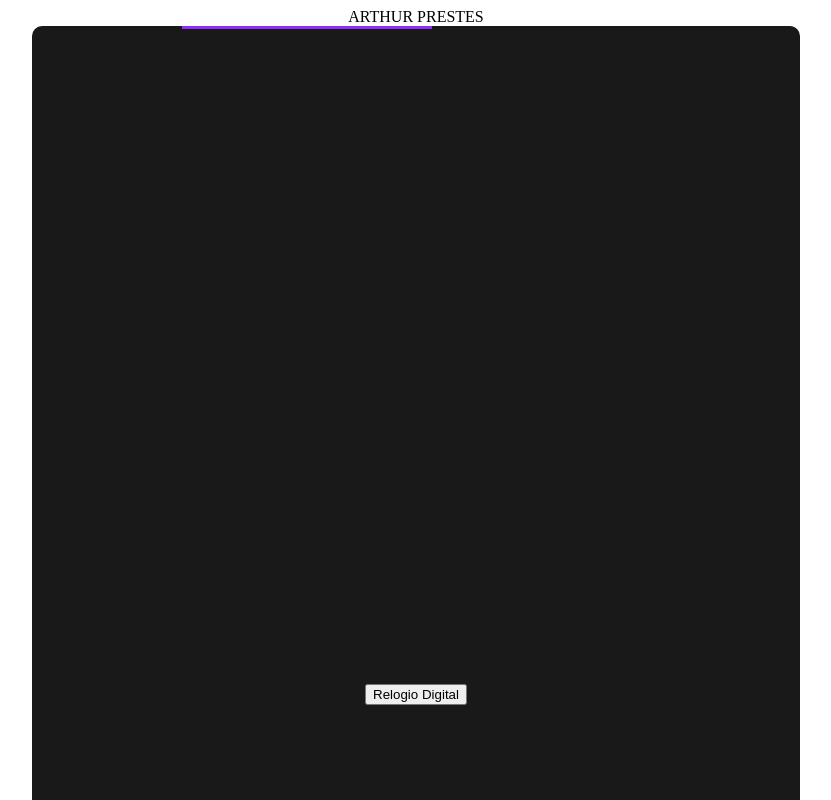
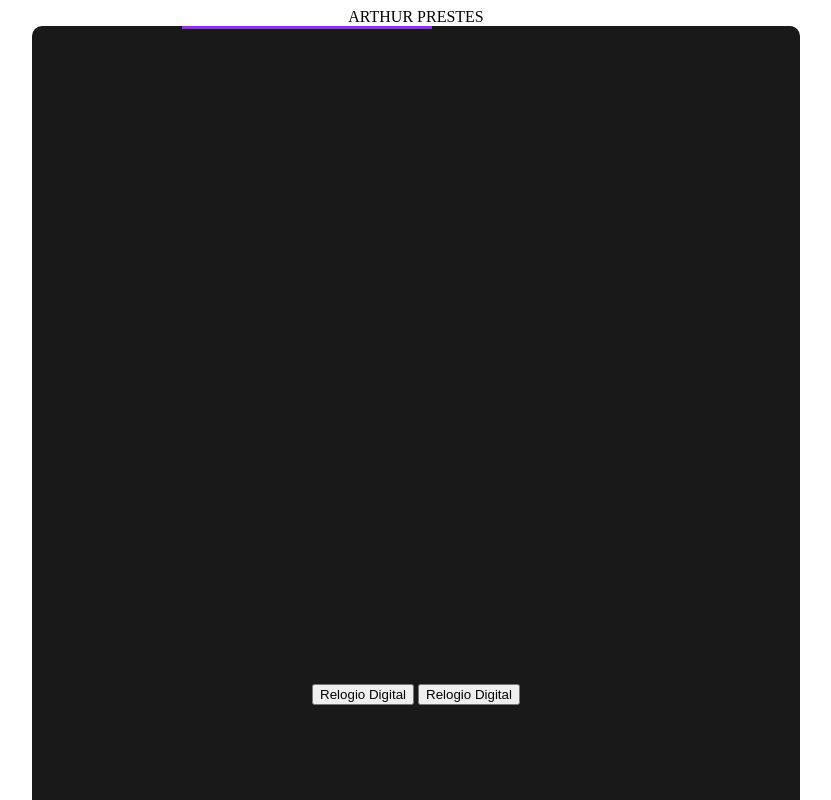
Before and after one commit to ArthurPrestes/ArthurPrestes.github.io, a plain HTML site: page index.html in a window 1280 px wide. Shown: the top 800 px of the page, without its empty margins (224-1055 px from the left). Drawn offline with Linux system fonts and the light colour scheme.

Commit message:
update
add link btn to calculator

```diff
--- a/index.html
+++ b/index.html
@@ -8,6 +8,7 @@
     <div class="container">
         <div class="btns" style=" z-index: 1;">
             <a href="relogioDigital/index.html"><button>Relogio Digital</button></a>
+            <a href="calculadora/index.html"><button>Relogio Digital</button></a>
         </div>
     </div>
 
```
